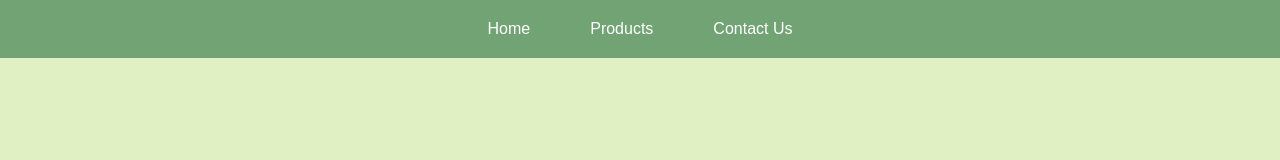
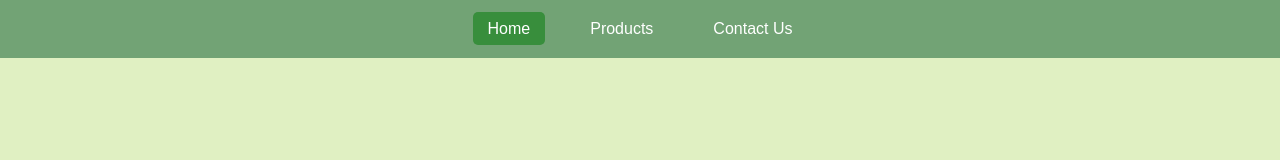
Before and after one commit to Noor-E-Kainat/greenleafshop, a plain HTML site: page index.html in a window 1280 px wide. In both pictures the pointer is over the link "Home". Drawn offline with Linux system fonts and the light colour scheme.

Commit message:
navbar hover effect

```diff
--- a/index.css
+++ b/index.css
@@ -30,3 +30,8 @@ header {
     padding: 8px 15px;
     transition: background-color 0.3s, border-radius 0.3s;
 }
+/* Hover effect for navbar */
+.navbar a:hover {
+    background-color: #388e3c;
+    border-radius: 5px;
+}
```
